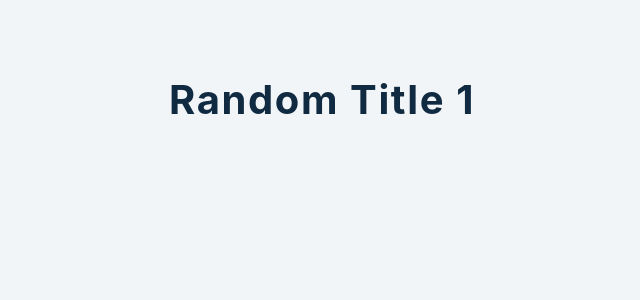
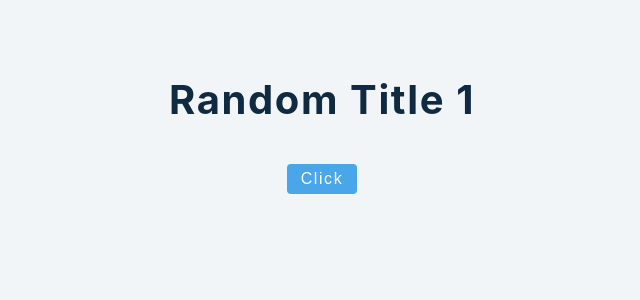
Before and after one commit to MarcoRosselDev/react-advanced-2020, a React (Create React App) app: page / in a window 1280 px wide. Shown: the top 300 px of the page, without its empty margins (318-958 px from the left). Built offline with nearby package versions, Linux system fonts and the light colour scheme.

Commit message:
memory practis 3.2

```diff
--- a/src/tutorial/paractis/3.js
+++ b/src/tutorial/paractis/3.js
@@ -2,9 +2,19 @@
 
 const RandomThing = () => {
   const [texto, setTexto] = useState("random title 1");
+  const changeTitle = () => {
+    if (texto === "random title 1") {
+      setTexto("anoter title");
+    } else {
+      setTexto("random title 1");
+    }
+  };
   return (
     <React.Fragment>
       <h2>{texto}</h2>
+      <button type="button" className="btn" onClick={changeTitle}>
+        click
+      </button>
     </React.Fragment>
   );
 };
```
